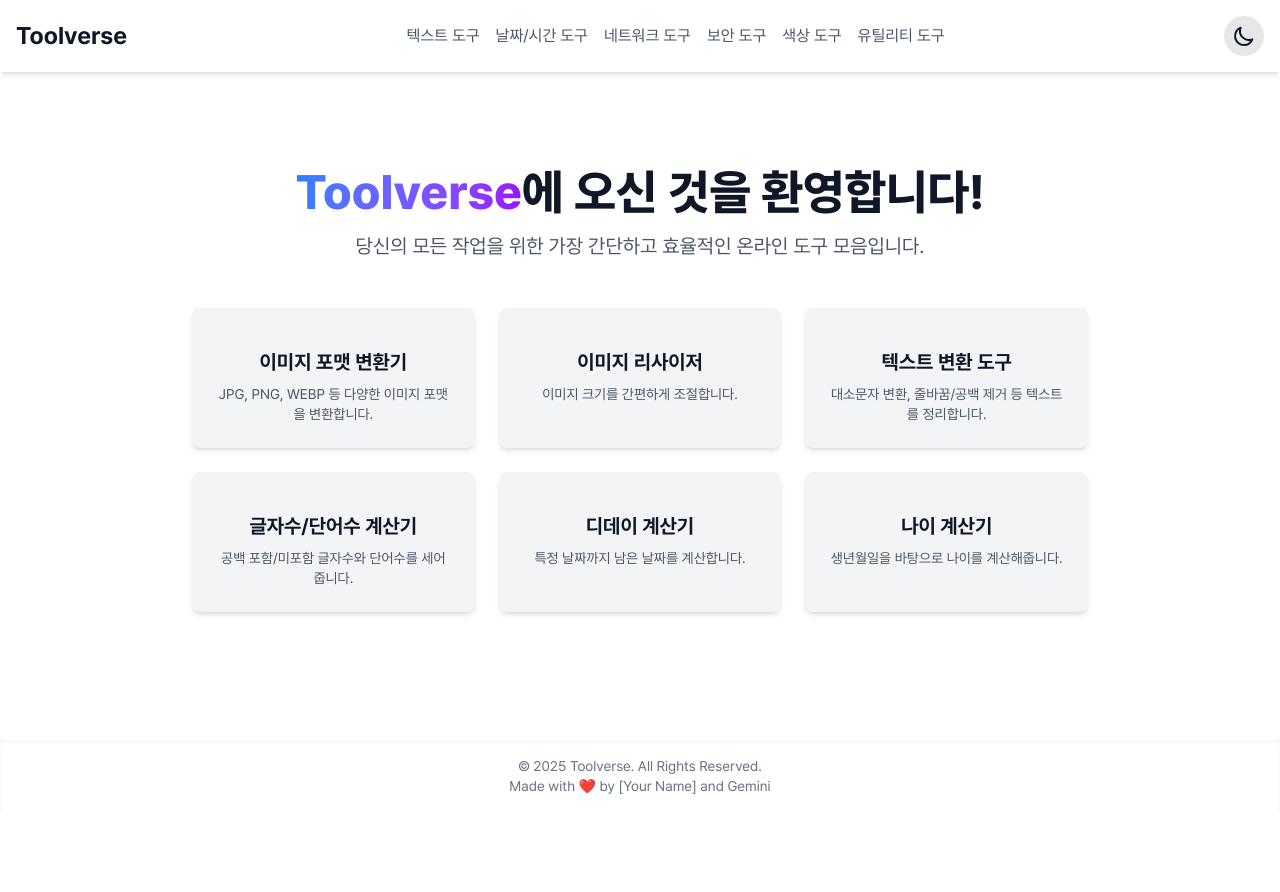
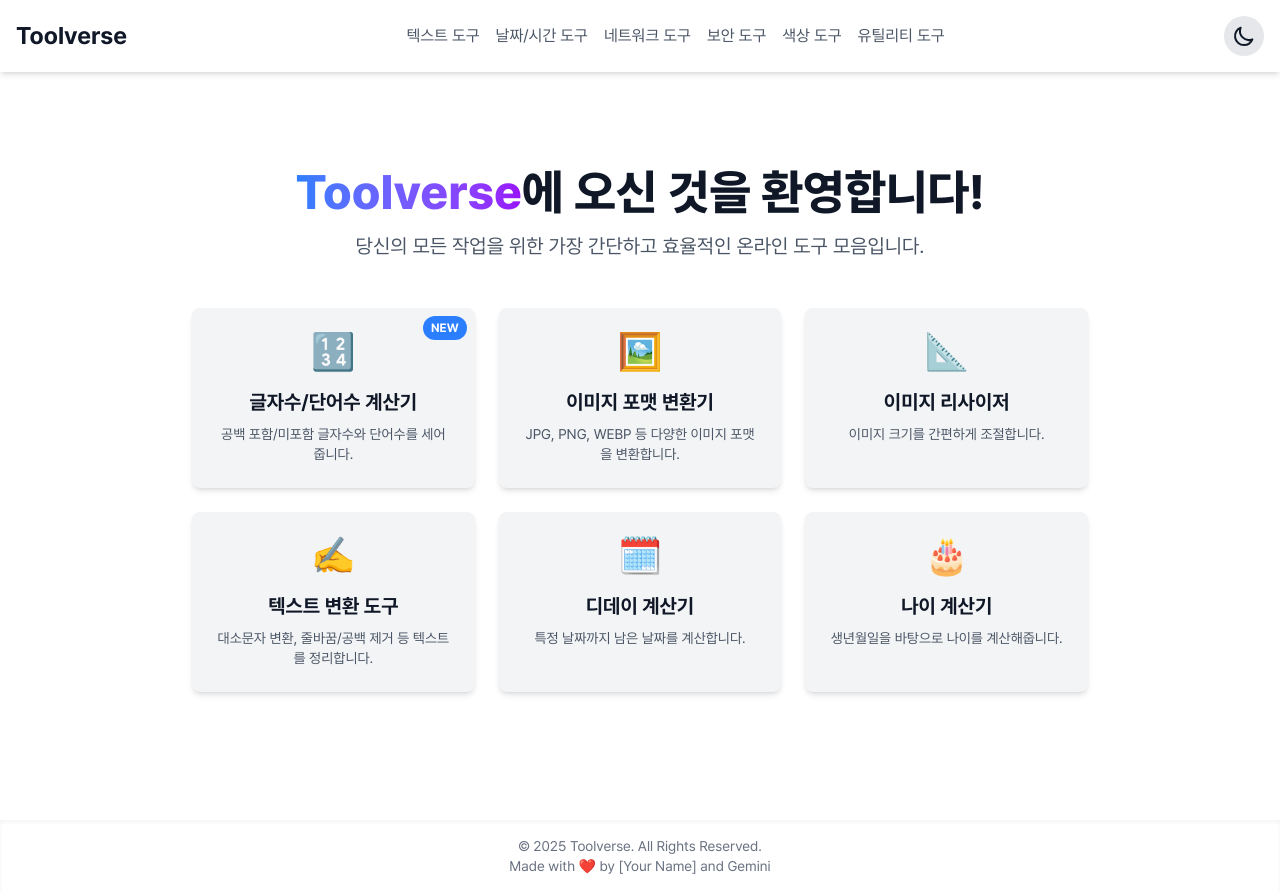
Before and after one commit to lunalism/Toolverse, a Next.js app: page / in a window 1280 px wide. Before the commit the page ends 812 px from the top, so only its background shows below. Built offline with nearby package versions, Linux system fonts and the light colour scheme.

Commit message:
feat: Display only the most recent 6 tools on the main page, with a 'NEW' badge on the newest tool

```diff
--- a/app/page.tsx
+++ b/app/page.tsx
@@ -1,9 +1,18 @@
 import Link from 'next/link';
 import { TOOL_CATEGORIES } from '@/constants/tool-categories';
 import { TOOLS } from '@/constants/tools';
-import ToolCard from '@/components/main/ToolCard'; // 새로 만든 컴포넌트 임포트
+import ToolCard from '@/components/main/ToolCard'; // 경로 확인해줘!
 
 export default function Home() {
+  // isNew가 true인 툴을 먼저 가져와
+  const newTools = TOOLS.filter(tool => tool.isNew);
+  // isNew가 false인 툴을 가져와
+  const otherTools = TOOLS.filter(tool => !tool.isNew);
+
+  // newTools를 먼저 배치하고, 그 다음에 otherTools를 배치
+  // 그리고 총 6개까지만 보이도록 잘라내기
+  const visibleTools = [...newTools, ...otherTools].slice(0, 6);
+
   return (
     <section className="text-center my-16">
       <h2 className="text-5xl font-extrabold text-gray-900 mb-4 dark:text-white">
@@ -16,12 +25,14 @@ export default function Home() {
       </p>
 
       <div className="grid grid-cols-1 sm:grid-cols-2 lg:grid-cols-3 gap-6 max-w-4xl mx-auto">
-        {TOOLS.map((tool) => (
+        {visibleTools.map((tool) => (
           <ToolCard
             key={tool.id}
             id={tool.id}
             name={tool.name}
             description={tool.description}
+            icon={tool.icon}
+            isNew={tool.isNew} // isNew props를 제대로 넘겨줘야 해!
           />
         ))}
       </div>
--- a/components/main/ToolCard.tsx
+++ b/components/main/ToolCard.tsx
@@ -6,13 +6,18 @@ interface ToolCardProps {
   name: string;
   description: string;
   icon: string;
+  isNew?: boolean; // isNew 속성 추가
 }
 
-const ToolCard = ({ id, name, description, icon }: ToolCardProps) => {
+const ToolCard = ({ id, name, description, icon, isNew }: ToolCardProps) => {
   return (
     <Link href={`/${id}`}>
-      <div className="p-6 h-full min-h-30 bg-gray-100 dark:bg-gray-700 rounded-lg shadow-md hover:shadow-xl transition-shadow duration-300 transform hover:-translate-y-1 cursor-pointer flex flex-col items-center text-center">
-        {/* 이모티콘 추가 */}
+      <div className="relative p-6 h-full min-h-30 bg-gray-100 dark:bg-gray-700 rounded-lg shadow-md hover:shadow-xl transition-shadow duration-300 transform hover:-translate-y-1 cursor-pointer flex flex-col items-center text-center">
+        {isNew && (
+          <span className="absolute top-2 right-2 px-2 py-1 text-xs font-bold text-white bg-blue-500 rounded-full">
+            NEW
+          </span>
+        )}
         <span className="text-4xl mb-4">{icon}</span>
         <h3 className="text-xl font-bold text-gray-900 mb-2 dark:text-white">{name}</h3>
         <p className="text-sm text-gray-600 dark:text-gray-400">{description}</p>
--- a/constants/tools.ts
+++ b/constants/tools.ts
@@ -4,41 +4,47 @@ export const TOOLS = [
     name: '이미지 포맷 변환기',
     description: 'JPG, PNG, WEBP 등 다양한 이미지 포맷을 변환합니다.',
     category: 'image-tools',
-      icon: '🖼️'
+    icon: '🖼️',
+    isNew: false, // 이 툴도 이제 NEW가 아니겠지?
   },
   {
     id: 'image-resizer',
     name: '이미지 리사이저',
     description: '이미지 크기를 간편하게 조절합니다.',
     category: 'image-tools',
-      icon: '📐'
+    icon: '📐',
+    isNew: false,
   },
   {
     id: 'text-transformer',
     name: '텍스트 변환 도구',
     description: '대소문자 변환, 줄바꿈/공백 제거 등 텍스트를 정리합니다.',
     category: 'text',
-      icon: '✍️'
+    icon: '✍️',
+    isNew: false,
   },
   {
     id: 'word-counter',
     name: '글자수/단어수 계산기',
     description: '공백 포함/미포함 글자수와 단어수를 세어줍니다.',
     category: 'text',
-      icon: '🔢'
+    icon: '🔢',
+    isNew: true, // 이 툴만 NEW!
   },
   {
     id: 'd-day-counter',
     name: '디데이 계산기',
     description: '특정 날짜까지 남은 날짜를 계산합니다.',
     category: 'date-time',
-      icon: '🗓️'
+    icon: '🗓️',
+    isNew: false,
   },
   {
     id: 'age-calculator',
     name: '나이 계산기',
     description: '생년월일을 바탕으로 나이를 계산해줍니다.',
     category: 'date-time',
-      icon: '🎂'
+    icon: '🎂',
+    isNew: false,
   },
 ];
```
Lines whose indentation alone changed are shown as unchanged.
